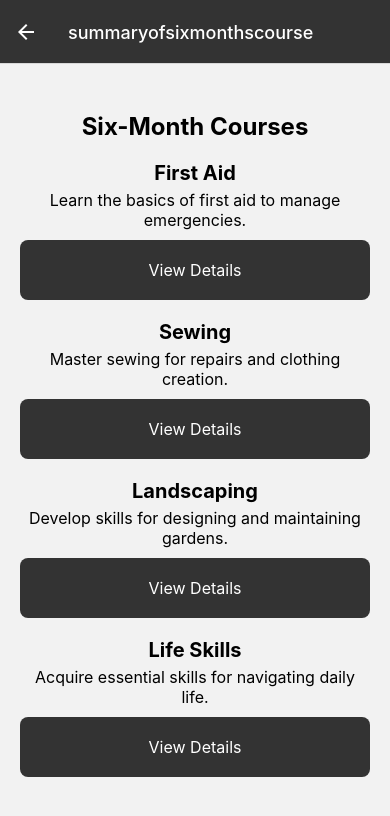
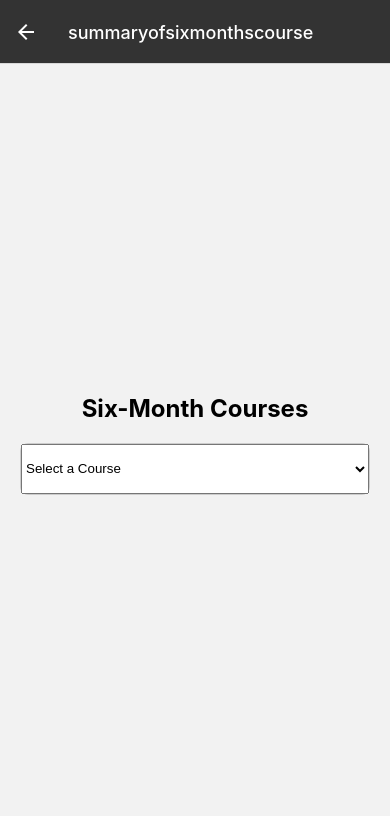
Before and after one commit to Sergio-Carl-Benito/empowering-the-nation-final, a React Native app: screen /summaryofsixmonthscourse in a window 390 px wide. Shown: the top 816 px of the page. Built offline with nearby package versions, Linux system fonts and the light colour scheme.

Commit message:
Added API for emailsJS
Added picker to course pages

```diff
--- a/package.json
+++ b/package.json
@@ -9,6 +9,7 @@
     "web": "expo start --web"
   },
   "dependencies": {
+    "@emailjs/react-native": "^4.2.2",
     "@react-native-picker/picker": "^2.8.0",
     "@react-navigation/native": "^6.1.18",
     "@react-navigation/native-stack": "^6.11.0",
--- a/screens/summaryofsixmonthscourse.tsx
+++ b/screens/summaryofsixmonthscourse.tsx
@@ -1,47 +1,74 @@
-import React from 'react';
+import React, { useState } from 'react';
 import { View, Text, StyleSheet, ScrollView, TouchableOpacity } from 'react-native';
+import { Picker } from '@react-native-picker/picker';
 import { StackScreenProps } from '@react-navigation/stack';
 import { RootStackParamList } from './RootStackParams';
 
 type Props = StackScreenProps<RootStackParamList, 'summaryofsixmonthscourse'>;
 
 const SummaryOfSixMonthsCourse: React.FC<Props> = ({ navigation }) => {
+    const [selectedCourse, setSelectedCourse] = useState<string | null>(null);
+
+
+    const courseDetails = {
+        'First Aid': {
+            description: 'Learn the basics of first aid to manage emergencies.',
+            navigationRoute: 'firstaidcourse'
+        },
+        'Sewing': {
+            description: 'Master sewing for repairs and clothing creation.',
+            navigationRoute: 'sewingcourse'
+        },
+        'Landscaping': {
+            description: 'Develop skills for designing and maintaining gardens.',
+            navigationRoute: 'landscapingcourse'
+        },
+        'Life Skills': {
+            description: 'Acquire essential skills for navigating daily life.',
+            navigationRoute: 'lifeskillcourse'
+        }
+    };
+
+    const courseNames = Object.keys(courseDetails);
+
     return (
         <ScrollView contentContainerStyle={styles.container}>
             <Text style={styles.title}>Six-Month Courses</Text>
 
-            <View style={styles.course}>
-                <Text style={styles.subtitle}>First Aid</Text>
-                <Text style={styles.description}>Learn the basics of first aid to manage emergencies.</Text>
-                <TouchableOpacity style={styles.courseButton} onPress={() => navigation.navigate('firstaidcourse')}>
-                    <Text style={styles.courseButtonText}>View Details</Text>
-                </TouchableOpacity>
+            {/* Course Picker */}
+            <View style={styles.pickerContainer}>
+                <Picker
+                    selectedValue={selectedCourse}
+                    onValueChange={(itemValue) => setSelectedCourse(itemValue)}
+                    style={styles.picker}
+                >
+                    <Picker.Item label="Select a Course" value={null} />
+                    {courseNames.map((courseName) => (
+                        <Picker.Item
+                            key={courseName}
+                            label={courseName}
+                            value={courseName}
+                        />
+                    ))}
+                </Picker>
             </View>
 
-            <View style={styles.course}>
-                <Text style={styles.subtitle}>Sewing</Text>
-                <Text style={styles.description}>Master sewing for repairs and clothing creation.</Text>
-                <TouchableOpacity style={styles.courseButton} onPress={() => navigation.navigate('sewingcourse')}>
-                    <Text style={styles.courseButtonText}>View Details</Text>
-                </TouchableOpacity>
-            </View>
-
-            <View style={styles.course}>
-                <Text style={styles.subtitle}>Landscaping</Text>
-                <Text style={styles.description}>Develop skills for designing and maintaining gardens.</Text>
-                <TouchableOpacity style={styles.courseButton} onPress={() => navigation.navigate('landscapingcourse')}>
-                    <Text style={styles.courseButtonText}>View Details</Text>
-                </TouchableOpacity>
-            </View>
-
-            <View style={styles.course}>
-                <Text style={styles.subtitle}>Life Skills</Text>
-                <Text style={styles.description}>Acquire essential skills for navigating daily life.</Text>
-                <TouchableOpacity style={styles.courseButton} onPress={() => navigation.navigate('lifeskillcourse')}>
-                    <Text style={styles.courseButtonText}>View Details</Text>
-                </TouchableOpacity>
-            </View>
-            </ScrollView>
+            {/* Course Details Section */}
+            {selectedCourse && (
+                <View style={styles.course}>
+                    <Text style={styles.subtitle}>{selectedCourse}</Text>
+                    <Text style={styles.description}>
+                        {courseDetails[selectedCourse].description}
+                    </Text>
+                    <TouchableOpacity
+                        style={styles.courseButton}
+                        onPress={() => navigation.navigate(courseDetails[selectedCourse].navigationRoute)}
+                    >
+                        <Text style={styles.courseButtonText}>View Details</Text>
+                    </TouchableOpacity>
+                </View>
+            )}
+        </ScrollView>
     );
 };
 
@@ -57,6 +84,17 @@ const styles = StyleSheet.create({
         fontWeight: 'bold',
         marginBottom: 20,
         textAlign: 'center',
+    },
+    pickerContainer: {
+        width: '100%',
+        marginBottom: 20,
+        borderWidth: 1,
+        borderColor: '#cccccc',
+        borderRadius: 8,
+    },
+    picker: {
+        height: 50,
+        width: '100%',
     },
     course: {
         marginBottom: 20,
@@ -74,7 +112,7 @@ const styles = StyleSheet.create({
         marginBottom: 10,
     },
     courseButton: {
-        backgroundColor: '#333333', // Button color
+        backgroundColor: '#333333',
         width: '100%',
         height: 60,
         borderRadius: 8,
@@ -82,7 +120,7 @@ const styles = StyleSheet.create({
         alignItems: 'center',
     },
     courseButtonText: {
-        color: '#ffffff', // Button text color
+        color: '#ffffff',
         fontSize: 16,
         textAlign: 'center',
     },
--- a/screens/summaryofsixweekscourse.tsx
+++ b/screens/summaryofsixweekscourse.tsx
@@ -1,44 +1,68 @@
-import React from 'react';
+import React, { useState } from 'react';
 import { View, Text, StyleSheet, ScrollView, TouchableOpacity } from 'react-native';
+import { Picker } from '@react-native-picker/picker';
 import { StackScreenProps } from '@react-navigation/stack';
 import { RootStackParamList } from './RootStackParams';
 
 type Props = StackScreenProps<RootStackParamList, 'summaryofsixweekscourse'>;
 
 const SummaryOfSixWeeksCourse: React.FC<Props> = ({ navigation }) => {
+    const [selectedCourse, setSelectedCourse] = useState<string | null>(null);
+
+    const courseDetails = {
+        'Child Minding': {
+            description: 'Learn how to care for children, including basics of child development and safety.',
+            navigationRoute: 'childmindingcourse'
+        },
+        'Cooking': {
+            description: 'Master the art of cooking with hands-on training in various cuisines.',
+            navigationRoute: 'cookingcourse'
+        },
+        'Garden Maintenance': {
+            description: 'Acquire skills for maintaining gardens, including planting and landscaping techniques.',
+            navigationRoute: 'gardenmaintenancecourse'
+        }
+    };
+
+    const courseNames = Object.keys(courseDetails);
+
     return (
         <ScrollView contentContainerStyle={styles.container}>
             <Text style={styles.title}>Six-Week Courses</Text>
 
-            <View style={styles.course}>
-                <Text style={styles.courseTitle}>Child Minding</Text>
-                <Text style={styles.description}>
-                    Learn how to care for children, including basics of child development and safety.
-                </Text>
-                <TouchableOpacity style={styles.courseButton} onPress={() => navigation.navigate('childmindingcourse')}>
-                    <Text style={styles.courseButtonText}>View Details</Text>
-                </TouchableOpacity>
+            {/* Course Picker */}
+            <View style={styles.pickerContainer}>
+                <Picker
+                    selectedValue={selectedCourse}
+                    onValueChange={(itemValue) => setSelectedCourse(itemValue)}
+                    style={styles.picker}
+                >
+                    <Picker.Item label="Select a Course" value={null} />
+                    {courseNames.map((courseName) => (
+                        <Picker.Item
+                            key={courseName}
+                            label={courseName}
+                            value={courseName}
+                        />
+                    ))}
+                </Picker>
             </View>
 
-            <View style={styles.course}>
-                <Text style={styles.courseTitle}>Cooking</Text>
-                <Text style={styles.description}>
-                    Master the art of cooking with hands-on training in various cuisines.
-                </Text>
-                <TouchableOpacity style={styles.courseButton} onPress={() => navigation.navigate('cookingcourse')}>
-                    <Text style={styles.courseButtonText}>View Details</Text>
-                </TouchableOpacity>
-            </View>
-
-            <View style={styles.course}>
-                <Text style={styles.courseTitle}>Garden Maintenance</Text>
-                <Text style={styles.description}>
-                    Acquire skills for maintaining gardens, including planting and landscaping techniques.
-                </Text>
-                <TouchableOpacity style={styles.courseButton} onPress={() => navigation.navigate('gardenmaintenancecourse')}>
-                    <Text style={styles.courseButtonText}>View Details</Text>
-                </TouchableOpacity>
-            </View>
+            {/* Course Details Section */}
+            {selectedCourse && (
+                <View style={styles.course}>
+                    <Text style={styles.courseTitle}>{selectedCourse}</Text>
+                    <Text style={styles.description}>
+                        {courseDetails[selectedCourse].description}
+                    </Text>
+                    <TouchableOpacity
+                        style={styles.courseButton}
+                        onPress={() => navigation.navigate(courseDetails[selectedCourse].navigationRoute)}
+                    >
+                        <Text style={styles.courseButtonText}>View Details</Text>
+                    </TouchableOpacity>
+                </View>
+            )}
         </ScrollView>
     );
 };
@@ -56,6 +80,17 @@ const styles = StyleSheet.create({
         marginBottom: 20,
         textAlign: 'center',
     },
+    pickerContainer: {
+        width: '100%',
+        marginBottom: 20,
+        borderWidth: 1,
+        borderColor: '#cccccc',
+        borderRadius: 8,
+    },
+    picker: {
+        height: 50,
+        width: '100%',
+    },
     course: {
         marginBottom: 20,
         alignItems: 'center',
@@ -72,7 +107,7 @@ const styles = StyleSheet.create({
         textAlign: 'center',
     },
     courseButton: {
-        backgroundColor: '#333333', // Button color
+        backgroundColor: '#333333',
         width: '100%',
         height: 60,
         borderRadius: 8,
@@ -80,7 +115,7 @@ const styles = StyleSheet.create({
         alignItems: 'center',
     },
     courseButtonText: {
-        color: '#ffffff', // Button text color
+        color: '#ffffff',
         fontSize: 16,
         textAlign: 'center',
     },
```
Also changed, not shown: screens/calculatetotalfees.tsx (+27 -2 lines), 1 other file (tests, documents, lock files or other folders).
